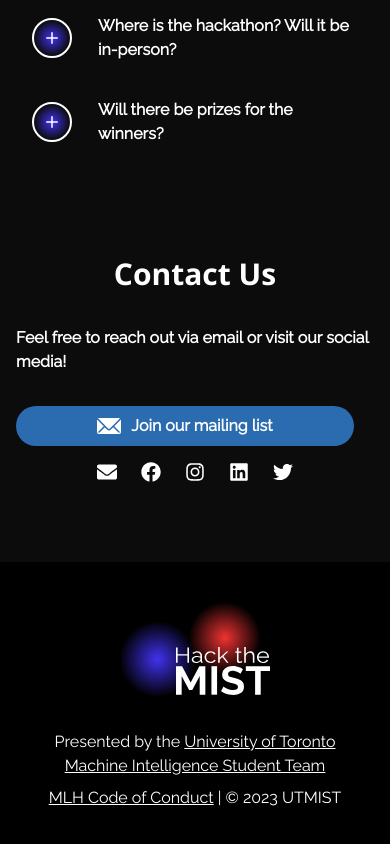
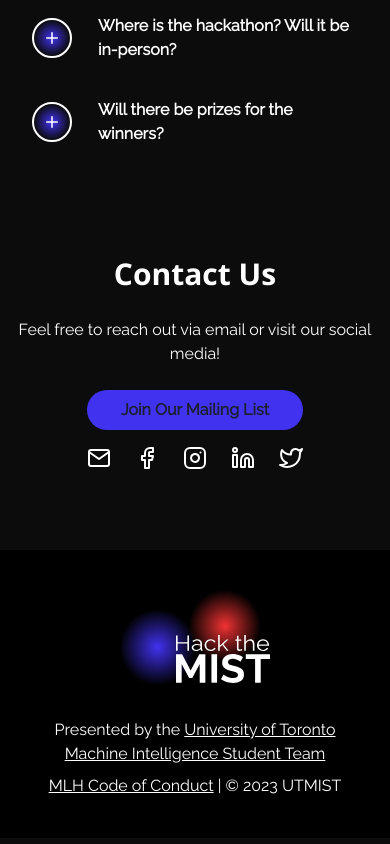
Before and after one commit to UTMIST/hackthemist, a React (Create React App) app: page / in a window 390 px wide. Shown: the part 3036-3880 px from the top of the page. Built offline with nearby package versions, Linux system fonts and the light colour scheme.

Commit message:
Update contact us (#18)
* Center content and increase subtitle font

* Changed social icons from FA to Feather

* Updated mailing list button

* Centre button on mobile and capitalise text

* Removed unused imports

* Removed additional styling to subtitle text

```diff
--- a/src/sections/Contact.tsx
+++ b/src/sections/Contact.tsx
@@ -6,45 +6,43 @@ import {
     Stack,
     Text,
     Button,
-    Icon,
     Link,
     Center,
     Box
 } from '@chakra-ui/react';
-import { EmailIcon } from '@chakra-ui/icons';
 import {
-    FaEnvelope,
-    FaFacebook,
-    FaInstagram,
-    FaLinkedin,
-    FaTwitter
-} from 'react-icons/fa'
+    FiMail,
+    FiFacebook,
+    FiInstagram,
+    FiLinkedin,
+    FiTwitter
+} from 'react-icons/fi'
 
 const Contact = () => {
     const socialData = [
         {
             aria: 'Email',
-            icon: <FaEnvelope />,
+            icon: <FiMail />,
             href: 'mailto:utorontomist@gmail.com'
         },
         {
             aria: 'Facebook',
-            icon: <FaFacebook />,
+            icon: <FiFacebook />,
             href: 'https://www.facebook.com/UofT.MIST'
         },
         {
             aria: 'Instagram',
-            icon: <FaInstagram />,
+            icon: <FiInstagram />,
             href: 'https://instagram.com/uoft_utmist'
         },
         {
             aria: 'LinkedIn',
-            icon: <FaLinkedin />,
+            icon: <FiLinkedin />,
             href: 'https://linkedin.com/company/utmist'
         },
         {
             aria: 'Twitter',
-            icon: <FaTwitter />,
+            icon: <FiTwitter />,
             href: 'https://twitter.com/UTMIST1'
         }
     ]
@@ -53,31 +51,28 @@ const Contact = () => {
         <Container id="contact-us" maxW={'3xl'}>
             <Stack
                 as={Box}
-                spacing={{base: 8, md: 14}}
-                py={{base: 20, md: 24}}>
-                <Heading className="heading"> Contact Us</Heading>
-                <Text as={'b'}>Feel free to reach out via email or visit our social media!</Text>
+                spacing={{base: 6, md: 5}}
+                py={{base: 20, md: 24}}
+            >
+                <Heading className="heading">Contact Us</Heading>
+                <Text align={'center'}>Feel free to reach out via email or visit our social media!</Text>
+                <Center>
                     <Stack direction={['column', 'row']} gap={{ base: 4, sm: 0 }}>
                         <Button
-                        colorScheme={'blue'}
-                        bg={'blue.600'}
+                            bg={'button'}
                             rounded={'full'}
                             px={6}
-                        mr={5}
+                            mr={{ base: 0, sm: 5}}
                             _hover={{
-                            bg: 'blue.500',
+                                bg: 'button_hover',
+                            }}
+                            _active={{
+                                bg: 'button_pressed',
                             }}
                             onClick={() => window.open('https://eepurl.com/dGMddD', '_blank')}
                         >
-                        <Icon
-                            as={EmailIcon}
-                            w={6}
-                            h={6}
-                            style={{ marginRight: '10px' }}
-                        />
-                        Join our mailing list
+                            Join Our Mailing List
                         </Button>
-                    <Center>
                         <Flex gap={6}>
                             {
                                 socialData.map(social => (
@@ -85,7 +80,7 @@ const Contact = () => {
                                         <Link
                                             aria-label={social.aria}
                                             href={social.href}
-                                            fontSize={20}
+                                            fontSize={24}
                                             isExternal>
                                             {social.icon}
                                         </Link>
@@ -93,8 +88,8 @@ const Contact = () => {
                                 ))
                             }
                         </Flex>
+                    </Stack>
                 </Center>
-                </Stack>
             </Stack>
         </Container>
     );
```
Lines whose indentation alone changed are shown as unchanged.
